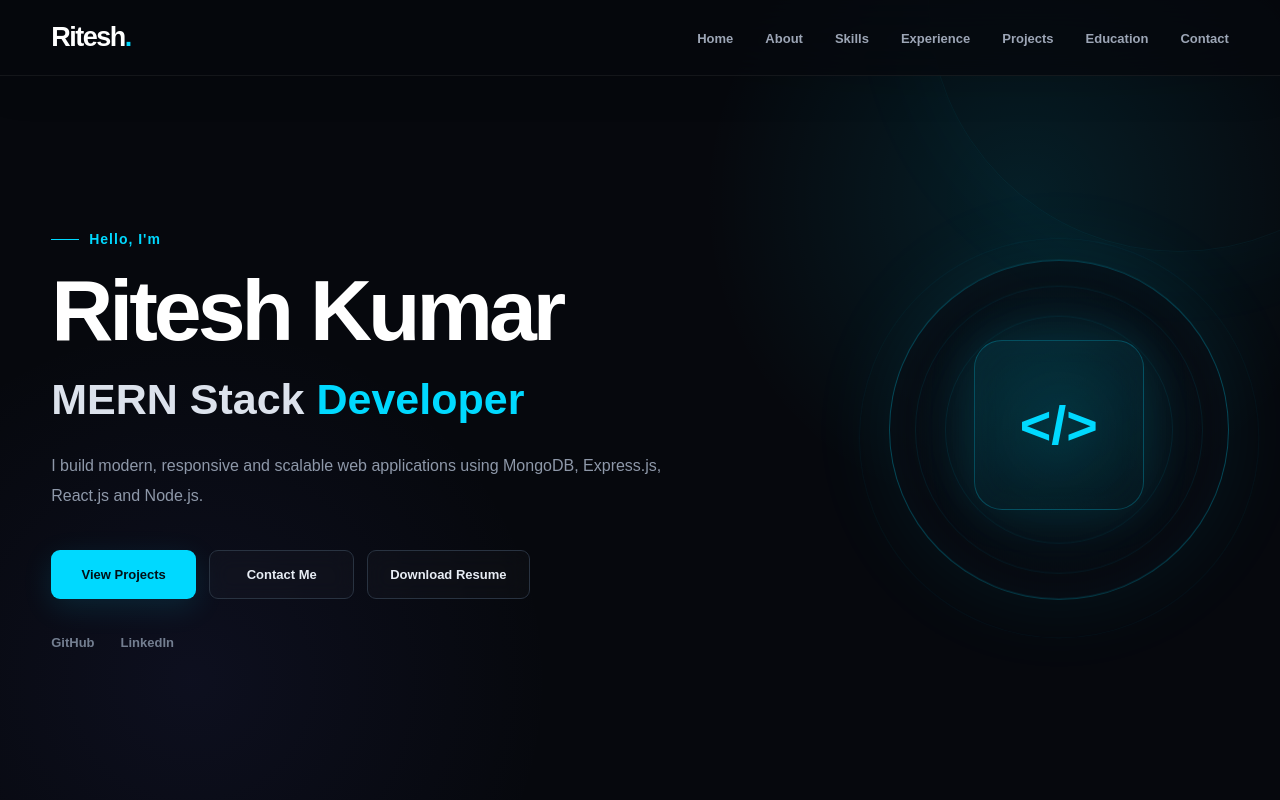
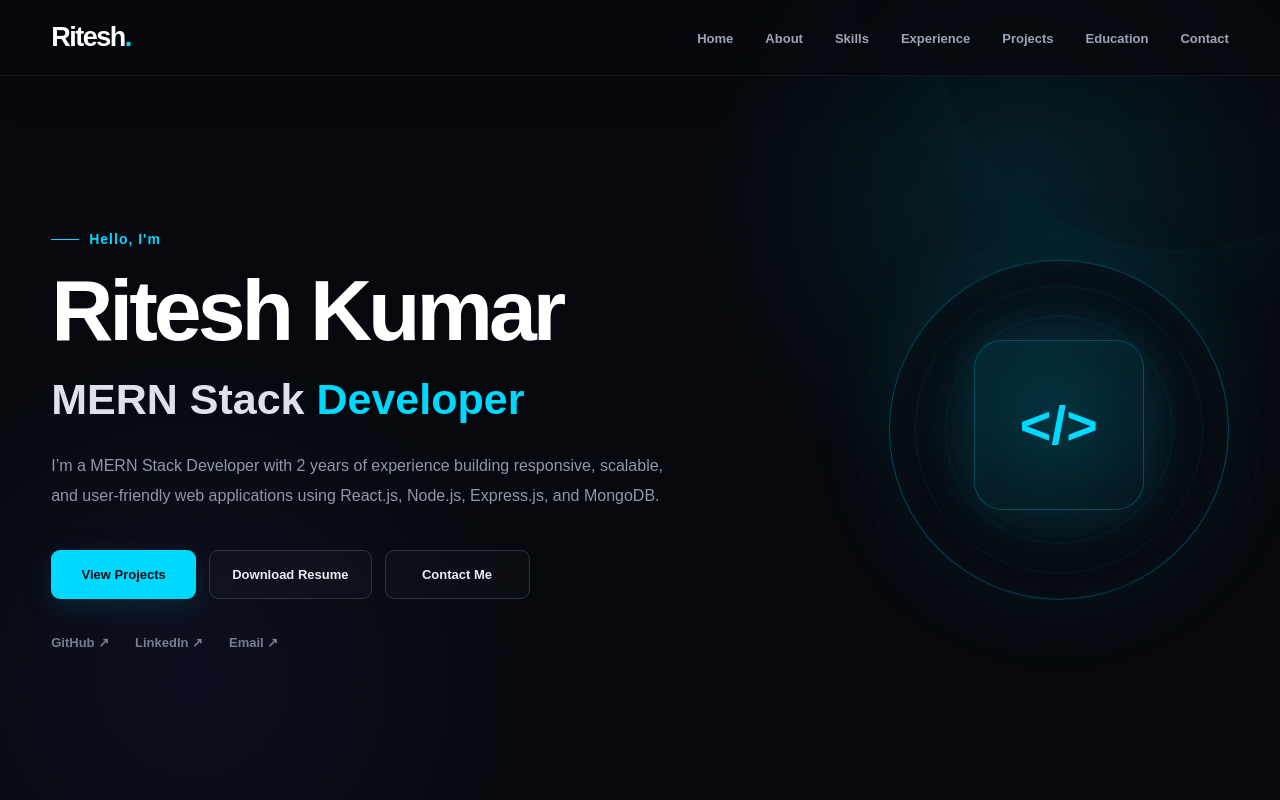
Before and after one commit to itsritesh02/Portfolio, a React (Vite) app in the folder client/: page / in a window 1280 px wide. Shown: the top 800 px of the page. Built offline with nearby package versions, Linux system fonts and the light colour scheme.

Commit message:
Hero.jsx

```diff
--- a/client/src/sections/Hero.jsx
+++ b/client/src/sections/Hero.jsx
@@ -3,8 +3,12 @@ const Hero = () => {
     <section id="home" className="hero">
       <div className="container hero-container">
 
+        {/* LEFT CONTENT */}
         <div className="hero-content">
-          <p className="hero-intro">Hello, I'm</p>
+
+          <p className="hero-intro">
+            Hello, I'm
+          </p>
 
           <h1>
             Ritesh Kumar
@@ -15,18 +19,21 @@ const Hero = () => {
           </h2>
 
           <p className="hero-description">
-            I build modern, responsive and scalable web applications
-            using MongoDB, Express.js, React.js and Node.js.
+            I’m a MERN Stack Developer with 2 years of experience
+            building responsive, scalable, and user-friendly web
+            applications using React.js, Node.js, Express.js, and MongoDB.
           </p>
 
+          {/* BUTTONS */}
           <div className="hero-buttons">
-            <a href="#projects" className="btn primary-btn">
+
+            <a
+              href="#projects"
+              className="btn primary-btn"
+            >
               View Projects
             </a>
 
-            <a href="#contact" className="btn secondary-btn">
-              Contact Me
-            </a>
             <a
               href="/resume/Ritesh-Kumar-Resume.pdf"
               target="_blank"
@@ -35,33 +42,56 @@ const Hero = () => {
             >
               Download Resume
             </a>
+
+            <a
+              href="#contact"
+              className="btn secondary-btn"
+            >
+              Contact Me
+            </a>
+
           </div>
 
+          {/* SOCIAL LINKS */}
           <div className="hero-socials">
+
             <a
               href="https://github.com/itsritesh02"
               target="_blank"
-              rel="noreferrer"
+              rel="noopener noreferrer"
             >
-              GitHub
+              GitHub ↗
             </a>
 
             <a
               href="https://www.linkedin.com/in/ritesh-kumar-2707b2413/"
               target="_blank"
-              rel="noreferrer"
+              rel="noopener noreferrer"
             >
-              LinkedIn
+              LinkedIn ↗
             </a>
 
+            <a
+              href="mailto:itsritesh02@gmail.com"
+            >
+              Email ↗
+            </a>
 
           </div>
+
         </div>
 
+        {/* RIGHT VISUAL */}
         <div className="hero-image-wrapper">
+
           <div className="hero-image">
-            <div className="code-icon">&lt;/&gt;</div>
+
+            <div className="code-icon">
+              &lt;/&gt;
+            </div>
+
           </div>
+
         </div>
 
       </div>
```
